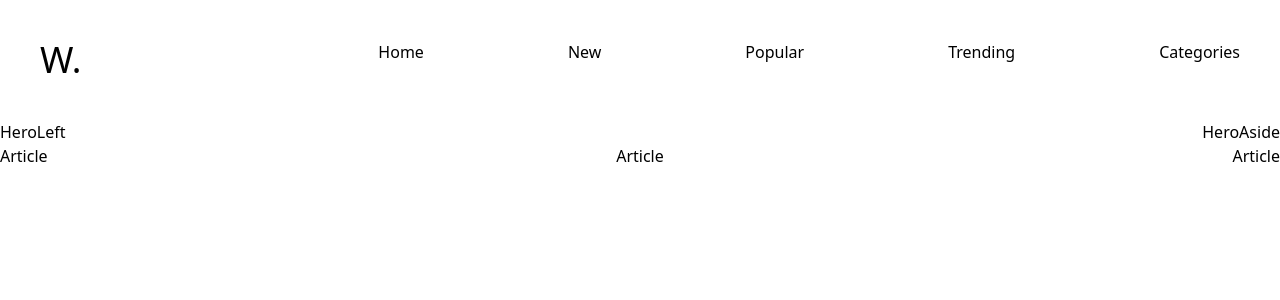
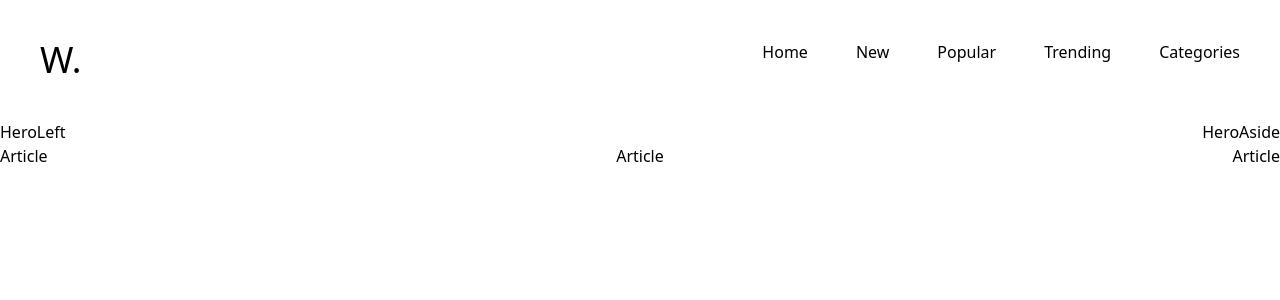
Before and after one commit to thethmuu/team-collaboration, a React (Vite) app: page / in a window 1280 px wide. Shown: the top 300 px of the page. Built offline with nearby package versions, Linux system fonts and the light colour scheme.

Commit message:
fix nav link gap

```diff
--- a/src/components/Navbar.jsx
+++ b/src/components/Navbar.jsx
@@ -4,7 +4,7 @@ const Navbar = () => {
   return (
     <div className="flex justify-between p-10">
       <h2 className="text-4xl">W.</h2>
-      <ul className="flex justify-between gap-36">
+      <ul className="flex justify-between gap-12">
         <li>Home</li>
         <li>New</li>
         <li>Popular</li>
```
